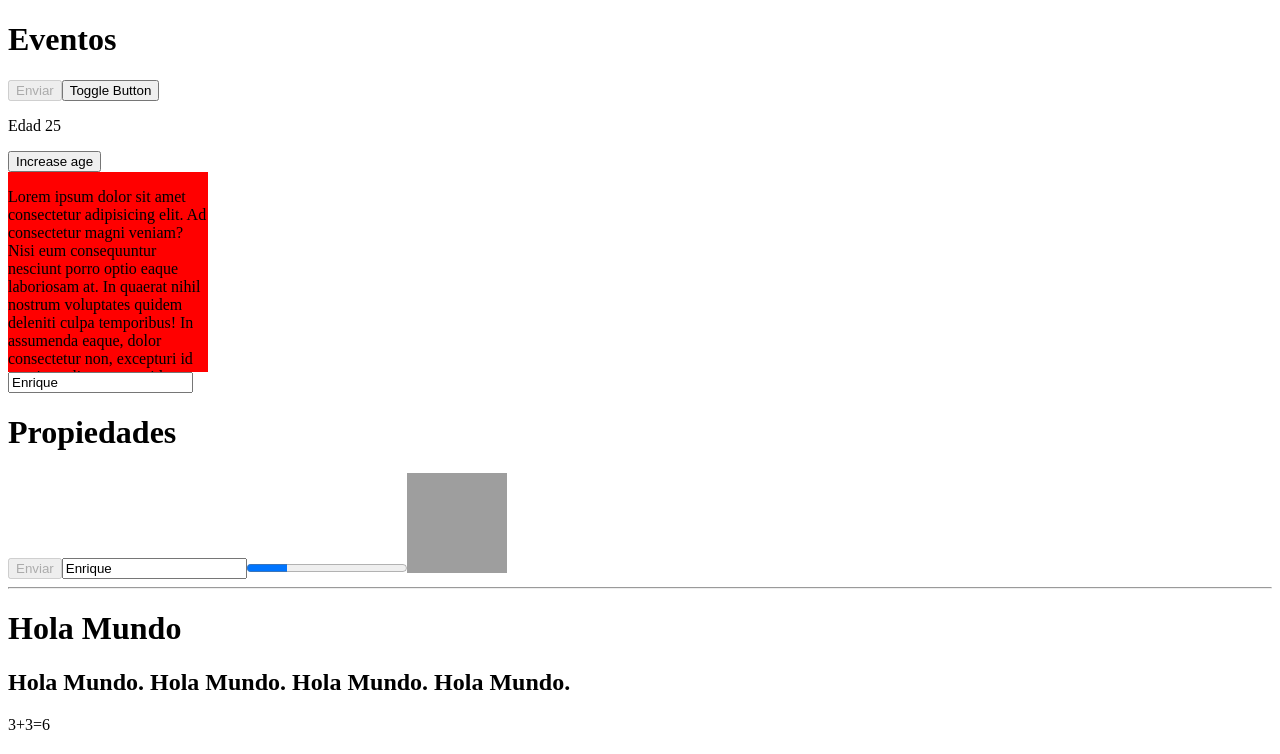
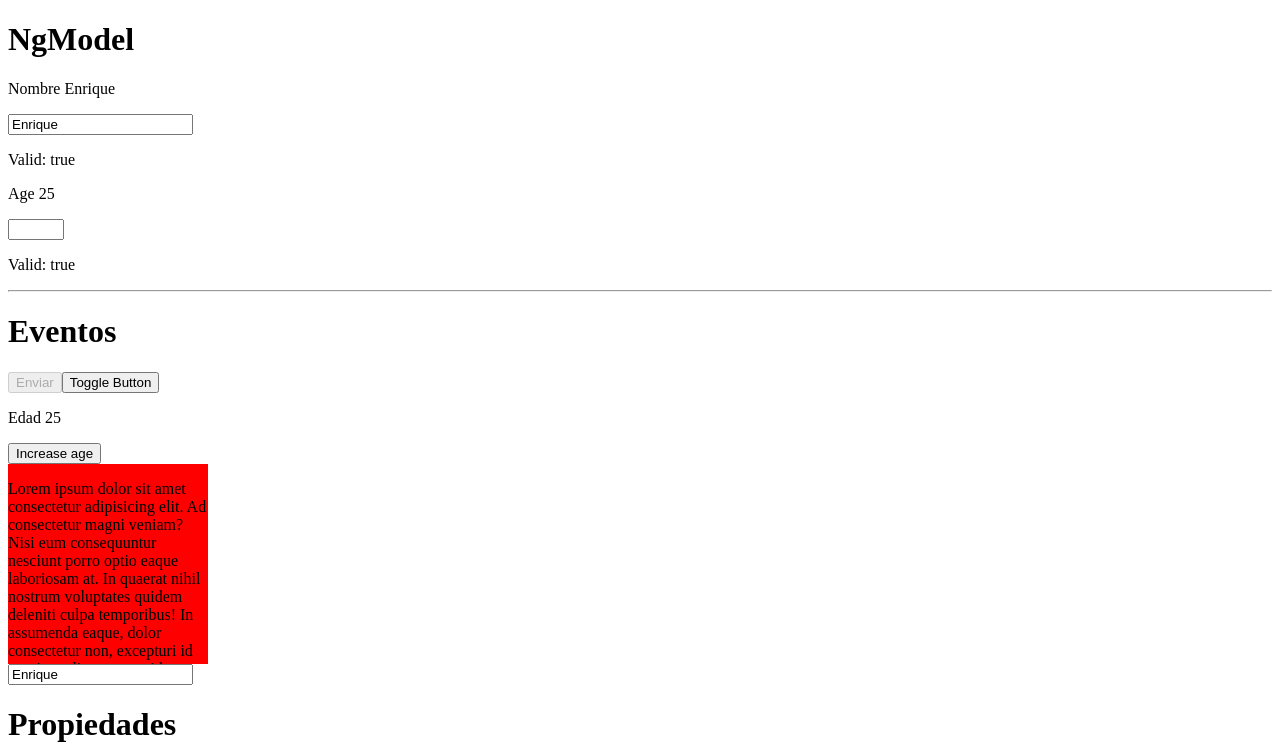
Before and after one commit to devenriq/P-Front_Angular-Fundamentos, an Angular app: page / in a window 1280 px wide. Shown: the top 754 px of the page. Built offline with nearby package versions, Linux system fonts and the light colour scheme; grey boxes are pictures that could not be loaded.

Commit message:
worked with data binding

```diff
--- a/src/app/app.component.html
+++ b/src/app/app.component.html
@@ -1,3 +1,20 @@
+<h1>NgModel</h1>
+<p>Nombre {{ person.name }}</p>
+<input type="text" required #nameInput="ngModel" [(ngModel)]="person.name" />
+<p>Valid: {{ nameInput.valid }}</p>
+<p>Age {{ person.age }}</p>
+<input
+  type="number"
+  max="18"
+  min="10"
+  required
+  #ageInput="ngModel"
+  [(ngModel)]="person.name"
+/>
+<p>Valid: {{ ageInput.valid }}</p>
+
+<hr />
+
 <h1>Eventos</h1>
 <button [disabled]="btnDisabled">Enviar</button>
 <button (click)="toggleButton()">Toggle Button</button>
--- a/src/app/app.module.ts
+++ b/src/app/app.module.ts
@@ -1,5 +1,6 @@
 import { NgModule } from '@angular/core';
 import { BrowserModule } from '@angular/platform-browser';
+import { FormsModule } from "@angular/forms";
 
 import { AppRoutingModule } from './app-routing.module';
 import { AppComponent } from './app.component';
@@ -10,7 +11,8 @@
   ],
   imports: [
     BrowserModule,
-    AppRoutingModule
+    AppRoutingModule,
+    FormsModule,
   ],
   providers: [],
   bootstrap: [AppComponent]
```
